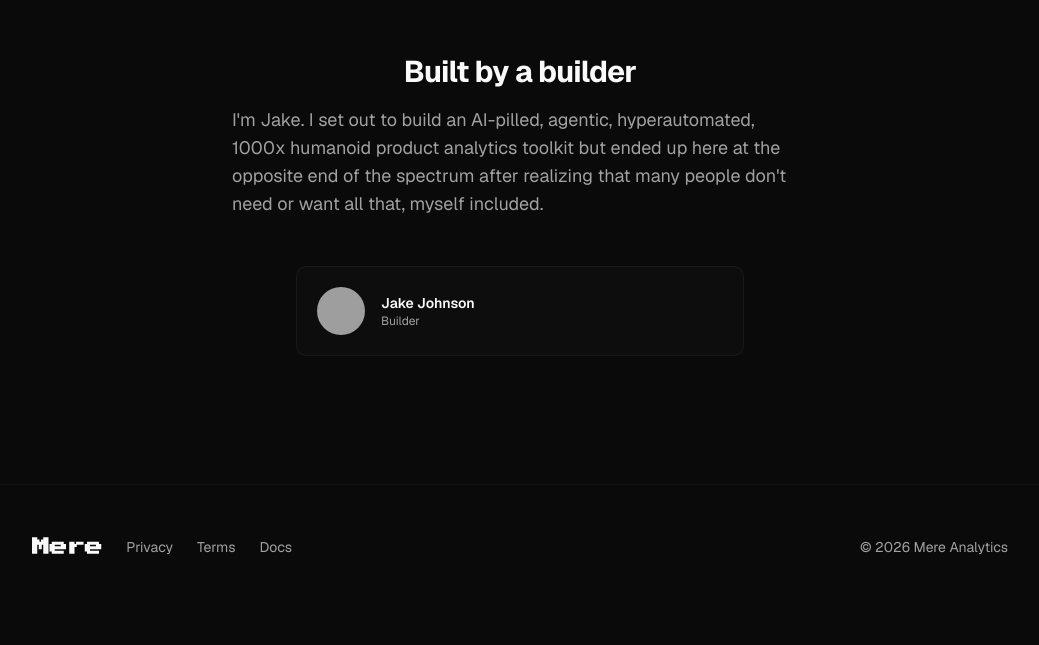
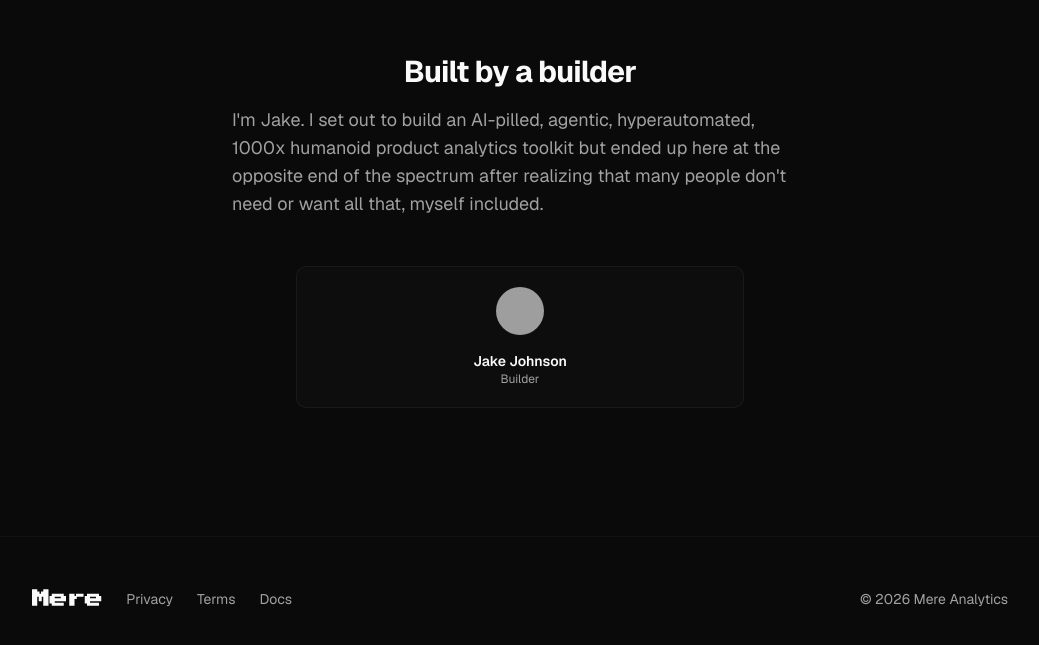
Before and after one commit to jjdinho/use-mere-landing, a Next.js app: page / in a window 1280 px wide. Shown: the part 4919-5564 px from the top of the page, without its empty margins (120-1159 px from the left). Before the commit the page ends 5528 px from the top, so only its background shows below. Built offline with nearby package versions, Linux system fonts and the light colour scheme; grey boxes are pictures that could not be loaded.

Commit message:
Center builder card image above text (#4)

```diff
--- a/src/app/page.tsx
+++ b/src/app/page.tsx
@@ -397,7 +397,7 @@ function Creators() {
           href={`https://github.com/${c.handle}`}
           target="_blank"
           rel="noopener noreferrer"
-          className="flex items-center gap-4 p-5 rounded-lg border border-border/50 bg-card/30 hover:bg-card/60 hover:border-border transition-colors"
+          className="flex flex-col items-center text-center gap-4 p-5 rounded-lg border border-border/50 bg-card/30 hover:bg-card/60 hover:border-border transition-colors"
         >
           {/* eslint-disable-next-line @next/next/no-img-element */}
           <img
```
